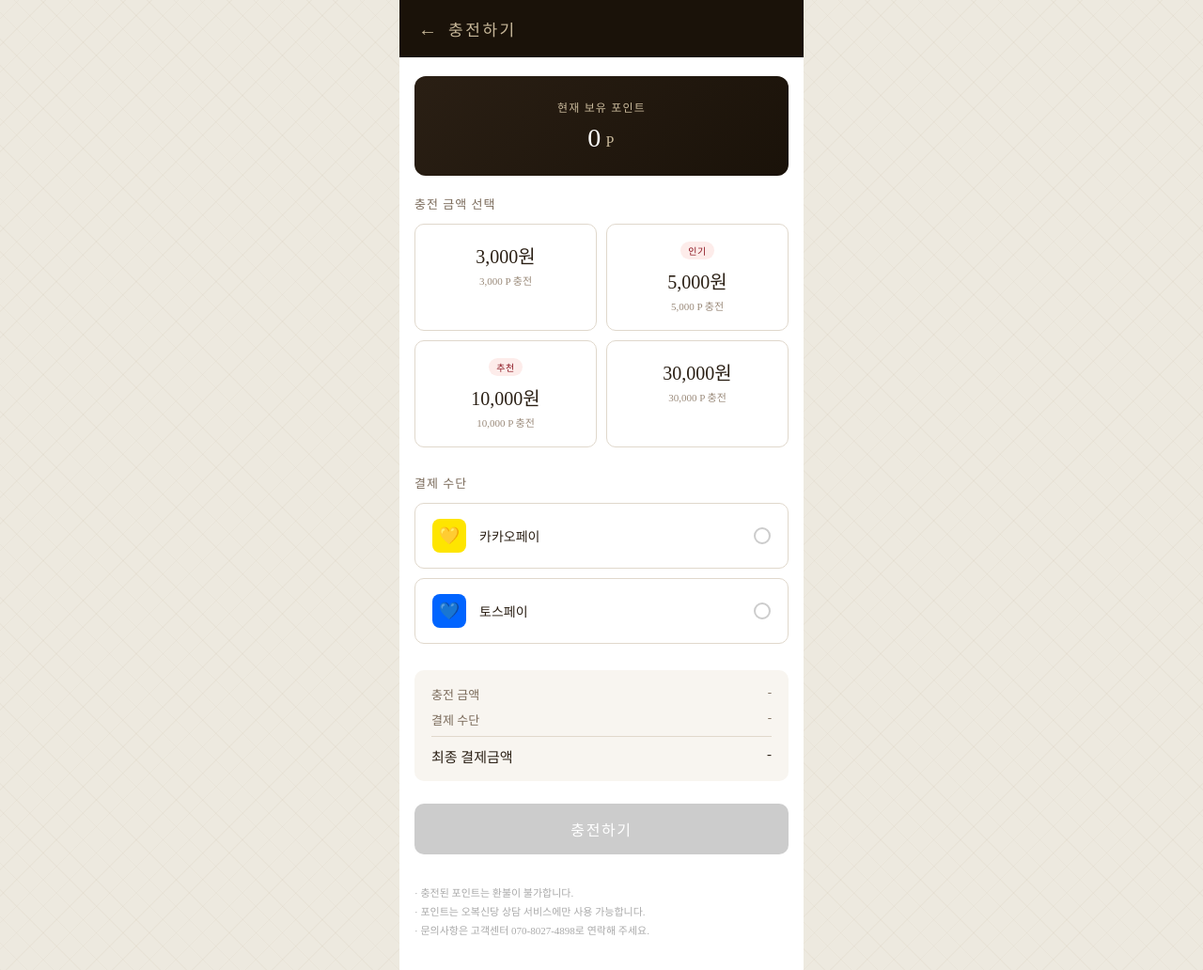
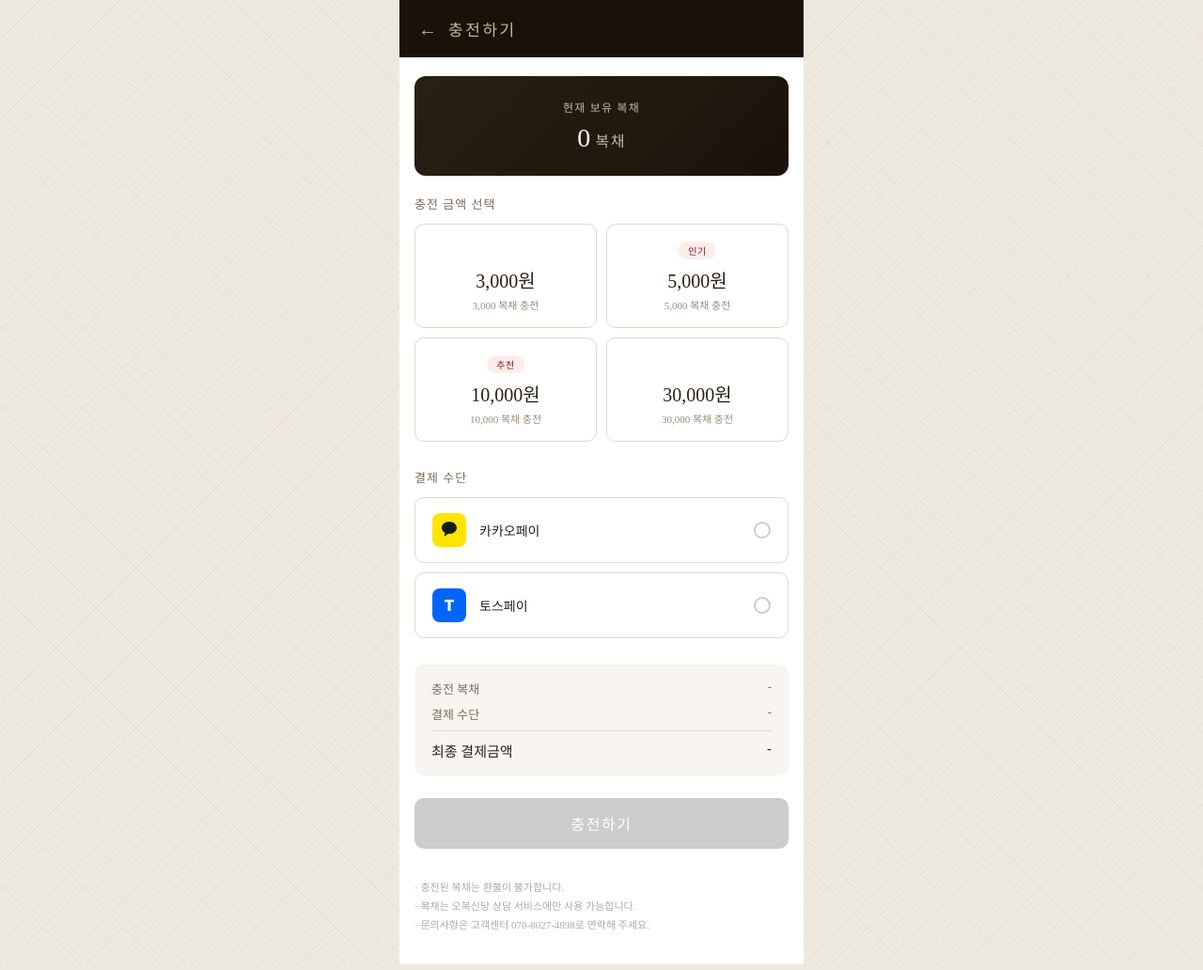
Before and after one commit to a01026214133-eng/saju-homepage, a website: page charge.html in a window 1280 px wide. Shown: the whole page at 94% size. Drawn offline with Linux system fonts and the light colour scheme.

Commit message:
Add files via upload

```diff
--- a/charge.html
+++ b/charge.html
@@ -99,27 +99,39 @@
     .amount-card {
       border: 1.5px solid #e0d8cc;
       border-radius: 10px;
-      padding: 18px 12px;
+      padding: 16px 12px;
       text-align: center;
       cursor: pointer;
       transition: all 0.18s ease;
       background: #fff;
       position: relative;
+      display: flex;
+      flex-direction: column;
+      align-items: center;
+      min-height: 110px;
+      justify-content: center;
     }
-    .amount-card:hover {
-      border-color: #8B1520;
-    }
+    .amount-card:hover { border-color: #8B1520; }
     .amount-card.selected {
       border-color: #8B1520;
       background: #fdf5f5;
     }
-    .amount-card.selected::after {
-      content: '✓';
+    .amount-check {
       position: absolute;
       top: 8px;
       right: 10px;
       font-size: 12px;
       color: #8B1520;
+      opacity: 0;
+      transition: opacity 0.15s;
+    }
+    .amount-card.selected .amount-check { opacity: 1; }
+    .amount-badge-wrap {
+      height: 22px;
+      display: flex;
+      align-items: center;
+      justify-content: center;
+      margin-bottom: 6px;
     }
     .amount-badge {
       display: inline-block;
@@ -127,8 +139,7 @@
       color: #8B1520;
       background: #fdecea;
       border-radius: 20px;
-      padding: 2px 8px;
-      margin-bottom: 8px;
+      padding: 2px 10px;
       letter-spacing: 0.05em;
     }
     .amount-value {
@@ -273,30 +284,36 @@
 
   <!-- 현재 보유 포인트 -->
   <div class="balance-card">
-    <div class="balance-label">현재 보유 포인트</div>
-    <div class="balance-amount">0<span>P</span></div>
+    <div class="balance-label">현재 보유 복채</div>
+    <div class="balance-amount">0<span>복채</span></div>
   </div>
 
   <!-- 충전 금액 선택 -->
   <div class="section-title">충전 금액 선택</div>
   <div class="amount-grid">
     <div class="amount-card" onclick="selectAmount(this, 3000)">
+      <span class="amount-check">✓</span>
+      <div class="amount-badge-wrap"></div>
       <div class="amount-value">3,000원</div>
-      <div class="amount-point">3,000 P 충전</div>
+      <div class="amount-point">3,000 복채 충전</div>
     </div>
     <div class="amount-card" onclick="selectAmount(this, 5000)">
-      <div class="amount-badge">인기</div>
+      <span class="amount-check">✓</span>
+      <div class="amount-badge-wrap"><span class="amount-badge">인기</span></div>
       <div class="amount-value">5,000원</div>
-      <div class="amount-point">5,000 P 충전</div>
+      <div class="amount-point">5,000 복채 충전</div>
     </div>
     <div class="amount-card" onclick="selectAmount(this, 10000)">
-      <div class="amount-badge">추천</div>
+      <span class="amount-check">✓</span>
+      <div class="amount-badge-wrap"><span class="amount-badge">추천</span></div>
       <div class="amount-value">10,000원</div>
-      <div class="amount-point">10,000 P 충전</div>
+      <div class="amount-point">10,000 복채 충전</div>
     </div>
     <div class="amount-card" onclick="selectAmount(this, 30000)">
+      <span class="amount-check">✓</span>
+      <div class="amount-badge-wrap"></div>
       <div class="amount-value">30,000원</div>
-      <div class="amount-point">30,000 P 충전</div>
+      <div class="amount-point">30,000 복채 충전</div>
     </div>
   </div>
 
@@ -304,12 +321,20 @@
   <div class="section-title">결제 수단</div>
   <div class="pay-list">
     <div class="pay-item" onclick="selectPay(this, 'kakao')">
-      <div class="pay-icon kakao">💛</div>
+      <div class="pay-icon kakao">
+        <svg width="22" height="22" viewBox="0 0 22 22" fill="none" xmlns="http://www.w3.org/2000/svg">
+          <path d="M11 2C6.582 2 3 4.91 3 8.5c0 2.26 1.418 4.247 3.566 5.437L5.74 17.1a.3.3 0 0 0 .438.33l3.94-2.63A9.2 9.2 0 0 0 11 15c4.418 0 8-2.91 8-6.5S15.418 2 11 2z" fill="#191919"/>
+        </svg>
+      </div>
       <div class="pay-name">카카오페이</div>
       <div class="pay-radio"></div>
     </div>
     <div class="pay-item" onclick="selectPay(this, 'toss')">
-      <div class="pay-icon toss">💙</div>
+      <div class="pay-icon toss">
+        <svg width="22" height="22" viewBox="0 0 22 22" fill="none" xmlns="http://www.w3.org/2000/svg">
+          <path d="M6 5h10v2.5H12.5V17h-3V7.5H6V5z" fill="white"/>
+        </svg>
+      </div>
       <div class="pay-name">토스페이</div>
       <div class="pay-radio"></div>
     </div>
@@ -318,7 +343,7 @@
   <!-- 충전 요약 -->
   <div class="summary-box">
     <div class="summary-row">
-      <span>충전 금액</span>
+      <span>충전 복채</span>
       <span id="summaryAmount">-</span>
     </div>
     <div class="summary-row">
@@ -336,8 +361,8 @@
 
   <!-- 안내 문구 -->
   <div class="notice">
-    <p>충전된 포인트는 환불이 불가합니다.</p>
-    <p>포인트는 오복신당 상담 서비스에만 사용 가능합니다.</p>
+    <p>충전된 복채는 환불이 불가합니다.</p>
+    <p>복채는 오복신당 상담 서비스에만 사용 가능합니다.</p>
     <p>문의사항은 고객센터 070-8027-4898로 연락해 주세요.</p>
   </div>
 
```
